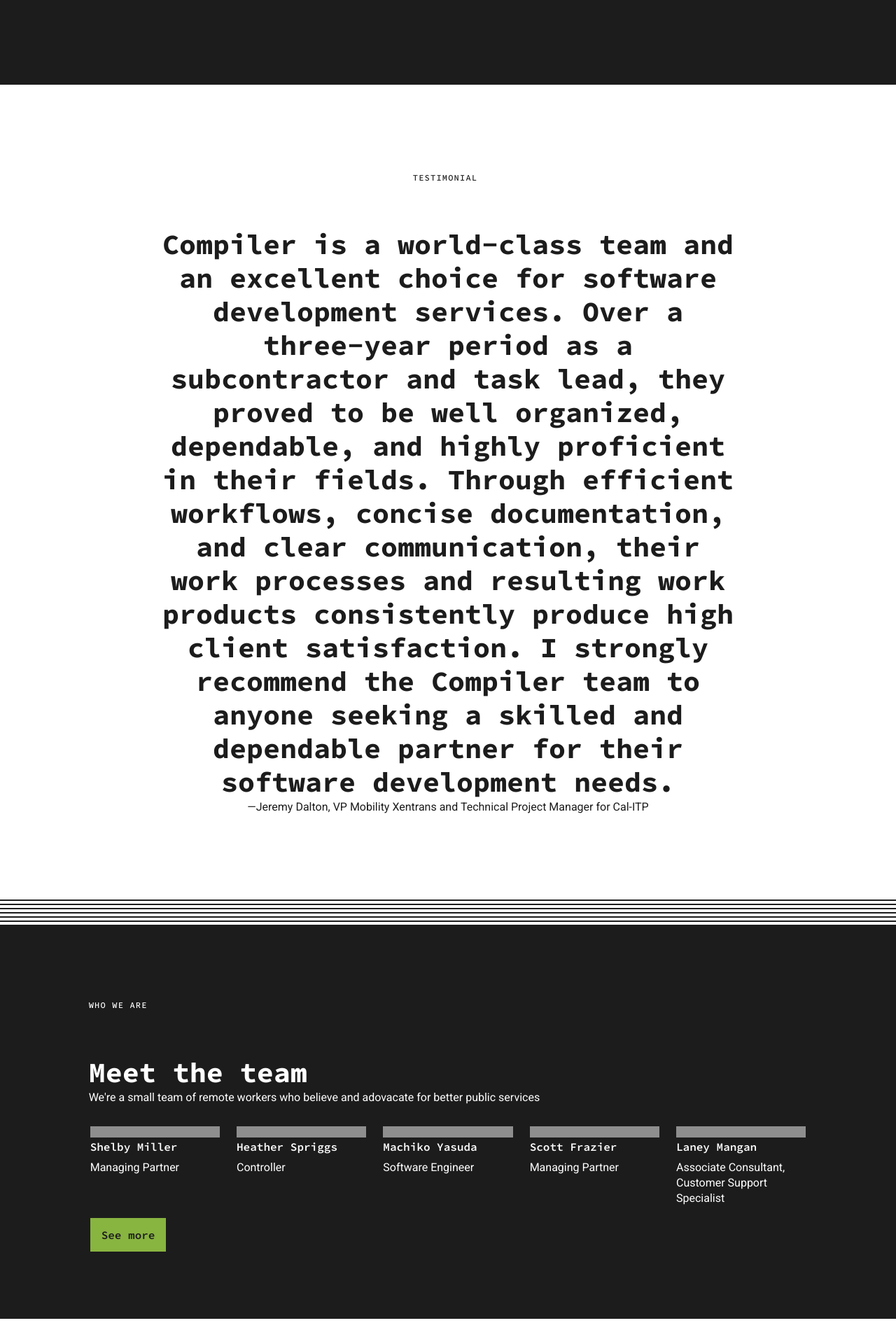
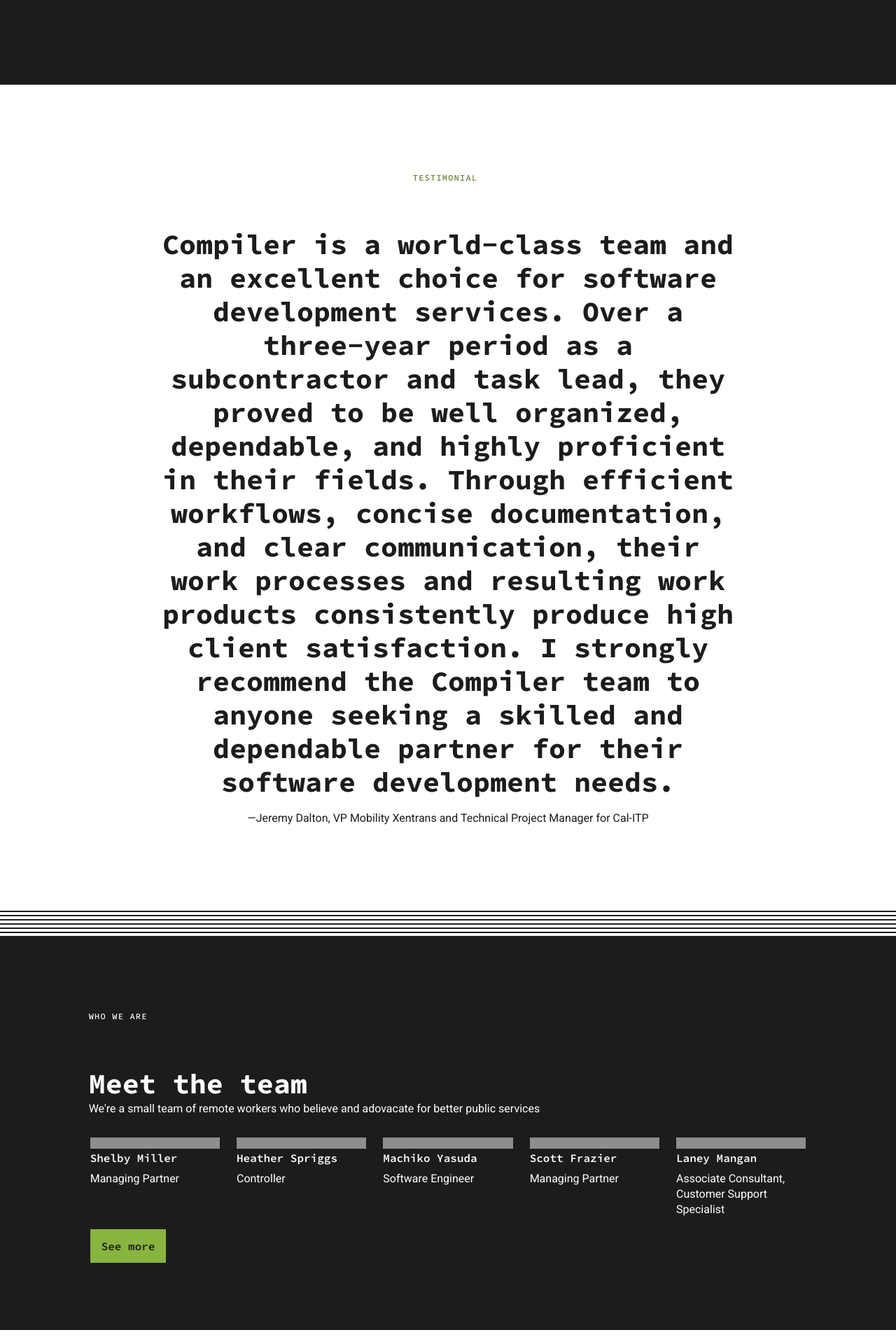
Before and after one commit to compilerla/compiler.la, a Jekyll site: the page built from about.html, in a window 1280 px wide. Shown: the part 1988-3908 px from the top of the page at 70% size. Built offline with Jekyll 4.4.1, drawn with Linux system fonts in a browser that asks for light colours.

Commit message:
fix(about): make border 1/2 wide, add brand green 5 color

```diff
--- a/about.html
+++ b/about.html
@@ -17,13 +17,13 @@
 </div>
 
 <div class="bg-w-100 position-relative bg-success">
-    <hr class="border border-100 border-dark border-19 opacity-100 mb-1">
-    <hr class="border border-100 border-dark border-19 opacity-100 mb-1">
-    <hr class="border border-100 border-dark border-19 opacity-100 mb-1">
-    <hr class="border border-100 border-dark border-19 opacity-100 mb-1">
-    <hr class="border border-100 border-dark border-19 opacity-100 mb-1">
-    <hr class="border border-100 border-dark border-19 opacity-100 mb-1">
-    <hr class="border border-100 border-dark border-19 opacity-100 mb-1">
+    <hr class="border border-100 border-dark border-half opacity-100 mb-1">
+    <hr class="border border-100 border-dark border-half opacity-100 mb-1">
+    <hr class="border border-100 border-dark border-half opacity-100 mb-1">
+    <hr class="border border-100 border-dark border-half opacity-100 mb-1">
+    <hr class="border border-100 border-dark border-half opacity-100 mb-1">
+    <hr class="border border-100 border-dark border-half opacity-100 mb-1">
+    <hr class="border border-100 border-dark border-half opacity-100 mb-1">
     <div class="row">
         <div class="container my-5 py-5">
             <div class="offset-lg-1 col-lg-10 mb-md-4">
@@ -50,13 +50,13 @@
 </div>
 
 <div class="bg-w-100">
-    <hr class="border border-100 border-black border-19 opacity-100 mb-1">
-    <hr class="border border-100 border-black border-19 opacity-100 mb-1">
-    <hr class="border border-100 border-black border-19 opacity-100 mb-1">
-    <hr class="border border-100 border-black border-19 opacity-100 mb-1">
-    <hr class="border border-100 border-black border-19 opacity-100 mb-1">
-    <hr class="border border-100 border-black border-19 opacity-100 mb-1">
-    <hr class="border border-100 border-black border-19 opacity-100 mb-1">
+    <hr class="border border-100 border-black border-half opacity-100 mb-1">
+    <hr class="border border-100 border-black border-half opacity-100 mb-1">
+    <hr class="border border-100 border-black border-half opacity-100 mb-1">
+    <hr class="border border-100 border-black border-half opacity-100 mb-1">
+    <hr class="border border-100 border-black border-half opacity-100 mb-1">
+    <hr class="border border-100 border-black border-half opacity-100 mb-1">
+    <hr class="border border-100 border-black border-half opacity-100 mb-1">
     <div class="row">
         <div class="container my-5 py-5">
             <div class="row">
@@ -85,21 +85,21 @@
     <div class="row">
         <div class="container my-5 py-5">
             <div class="offset-lg-2 col-lg-8 mt-md-4 text-center">
-                <span class="text-dark pill border-0 ps-0 pb-md-5 mb-md-3 pb-4 mb-3 d-inline-block">Testimonial</span>
+                <span class="text-brand-scales-green-5 pill border-0 ps-0 pb-md-5 mb-md-3 pb-4 mb-3 d-inline-block">Testimonial</span>
             </div>
             <div class="offset-lg-2 col-lg-8 mb-md-4 text-center">
                 <h2 class="text-dark">Compiler is a world-class team and an excellent choice for software development services. Over a three-year period as a subcontractor and task lead, they proved to be well organized, dependable, and highly proficient in their fields. Through efficient workflows, concise documentation, and clear communication, their work processes and resulting work products consistently produce high client satisfaction. I strongly recommend the Compiler team to anyone seeking a skilled and dependable partner for their software development needs.</h2>
-                <span class="text-dark">—Jeremy Dalton, VP Mobility Xentrans and Technical Project Manager for Cal-ITP</span>
+                <span class="text-dark d-block mt-3">—Jeremy Dalton, VP Mobility Xentrans and Technical Project Manager for Cal-ITP</span>
             </div>
         </div>
     </div>
-    <hr class="border border-100 border-dark border-19 opacity-100 mb-1">
-    <hr class="border border-100 border-dark border-19 opacity-100 mb-1">
-    <hr class="border border-100 border-dark border-19 opacity-100 mb-1">
-    <hr class="border border-100 border-dark border-19 opacity-100 mb-1">
-    <hr class="border border-100 border-dark border-19 opacity-100 mb-1">
-    <hr class="border border-100 border-dark border-19 opacity-100 mb-1">
-    <hr class="border border-100 border-dark border-19 opacity-100 mb-1">
+    <hr class="border border-100 border-dark border-half opacity-100 mb-1">
+    <hr class="border border-100 border-dark border-half opacity-100 mb-1">
+    <hr class="border border-100 border-dark border-half opacity-100 mb-1">
+    <hr class="border border-100 border-dark border-half opacity-100 mb-1">
+    <hr class="border border-100 border-dark border-half opacity-100 mb-1">
+    <hr class="border border-100 border-dark border-half opacity-100 mb-1">
+    <hr class="border border-100 border-dark border-half opacity-100 mb-1">
 </div>
 
 <div class="row">
@@ -189,28 +189,28 @@
     <div class="row">
         <div class="container my-5 py-5">
             <div class="offset-lg-2 col-lg-8 mt-md-4 text-center">
-                <span class="text-dark pill border-0 ps-0 pb-md-5 mb-md-3 pb-4 mb-3 d-inline-block">Testimonial</span>
+                <span class="text-brand-scales-green-5 pill border-0 ps-0 pb-md-5 mb-md-3 pb-4 mb-3 d-inline-block">Testimonial</span>
             </div>
             <div class="offset-lg-2 col-lg-8 mb-md-4 text-center">
                 <h2 class="text-dark">This is a quotation from a client that demonstrates how awesome we are.</h2>
-                <span class="text-dark">—Client Name, Client Title</span>
+                <span class="text-dark d-block mt-3">—Client Name, Client Title</span>
             </div>
         </div>
     </div>
-    <hr class="border border-100 border-dark border-19 opacity-100 mb-1">
-    <hr class="border border-100 border-dark border-19 opacity-100 mb-1">
-    <hr class="border border-100 border-dark border-19 opacity-100 mb-1">
-    <hr class="border border-100 border-dark border-19 opacity-100 mb-1">
-    <hr class="border border-100 border-dark border-19 opacity-100 mb-1">
-    <hr class="border border-100 border-dark border-19 opacity-100 mb-1">
-    <hr class="border border-100 border-dark border-19 opacity-100 mb-1">
+    <hr class="border border-100 border-dark border-half opacity-100 mb-1">
+    <hr class="border border-100 border-dark border-half opacity-100 mb-1">
+    <hr class="border border-100 border-dark border-half opacity-100 mb-1">
+    <hr class="border border-100 border-dark border-half opacity-100 mb-1">
+    <hr class="border border-100 border-dark border-half opacity-100 mb-1">
+    <hr class="border border-100 border-dark border-half opacity-100 mb-1">
+    <hr class="border border-100 border-dark border-half opacity-100 mb-1">
 </div>
 
 <div class="row">
     <div class="container my-5 py-5">
         <div class="offset-lg-2 col-lg-8 mb-md-4 text-center">
             <h2 class="text-white">Ready to work together?</h2>
-            <a class="btn btn-primary text-center" target="_blank" href="/capabilities">Contact us</a>
+            <a class="btn btn-primary text-center d-inline-block mt-4" target="_blank" href="/capabilities">Contact us</a>
         </div>
     </div>
 </div>
--- a/styles/base.css
+++ b/styles/base.css
@@ -7,6 +7,7 @@
     --brand-primary-black: #1C1C1C;
     --brand-primary-cyan: #51B1C7;
     --brand-scale-gray-3: #878787;
+    --brand-scales-green-5: #5E7D2A;
     --bs-primary: #88B440; /* Use with .text-primary */
     --bs-primary-rgb: 136, 180, 64;
     --bs-secondary: #51B1C7; /* Use with .text-secondary */
@@ -19,7 +20,6 @@
     --bs-light-rgb: 84, 84, 84;
     --bs-dark: #1C1C1C; /* Use with .border-dark for About */
     --bs-dark-rgb: 28, 28, 28;
-
     --bs-font-sans-serif: "Roboto", system-ui,-apple-system,"Segoe UI","Helvetica Neue","Noto Sans","Liberation Sans",Arial,sans-serif,"Apple Color Emoji","Segoe UI Emoji","Segoe UI Symbol","Noto Color Emoji";
     --bs-font-monospace: "Source Code Pro",monospace;
     --focus-box-shadow: 0 0 0 calc(2.5rem / 16) var(--brand-primary-black), 0 0 0 calc(4rem / 16) var(--brand-primary-green);
@@ -150,6 +150,10 @@
 }
 
 /*#endregion */
+
+.text-brand-scales-green-5 {
+    color: var(--brand-scales-green-5) !important;
+}
 
 /* Buttons */
 
@@ -305,8 +309,8 @@
     padding: 0;
 }
 
-.border-19 {
-    --bs-border-width: 1.9px;
+.border-half {
+    --bs-border-width: 0.5px;
 }
 
 .border-black {
```
